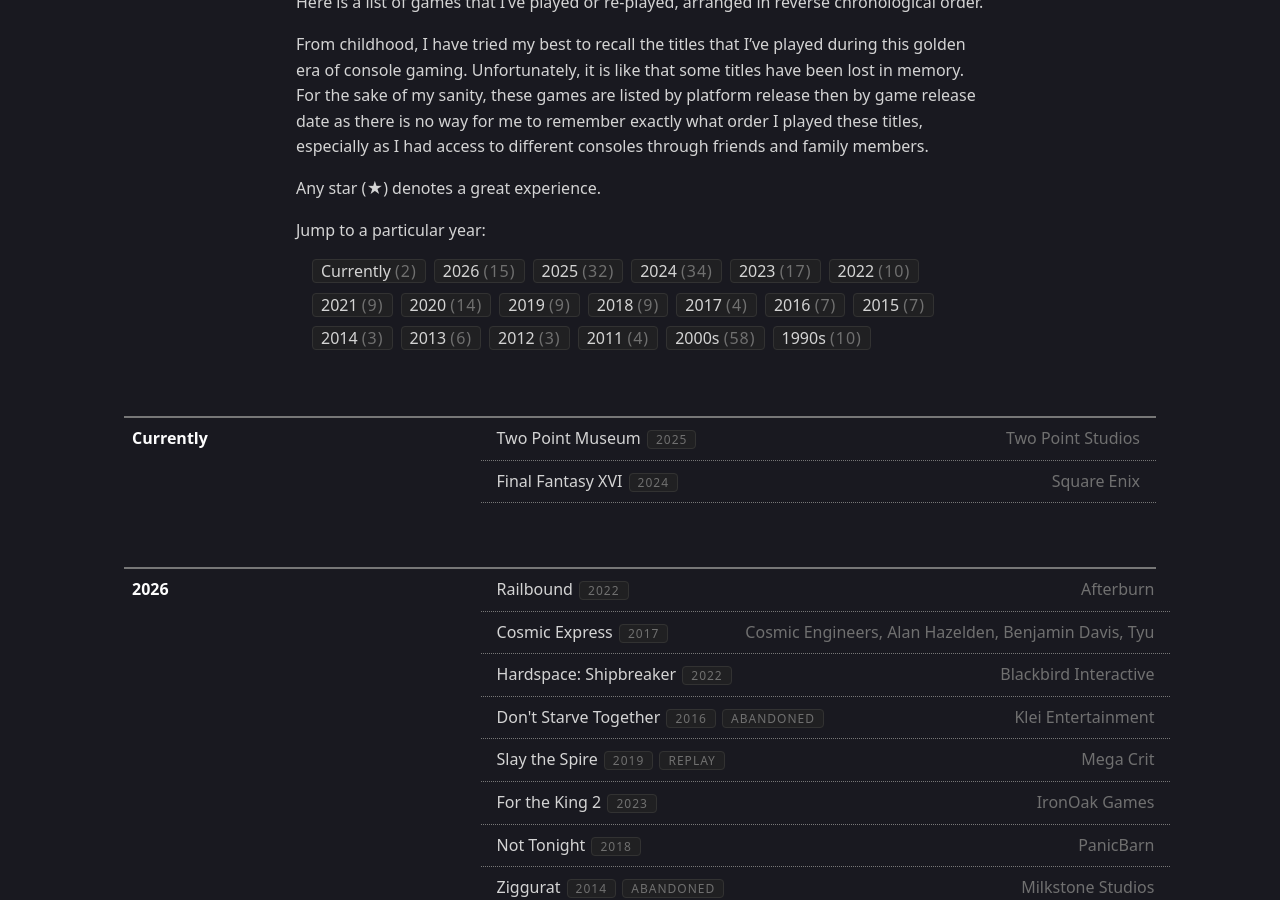
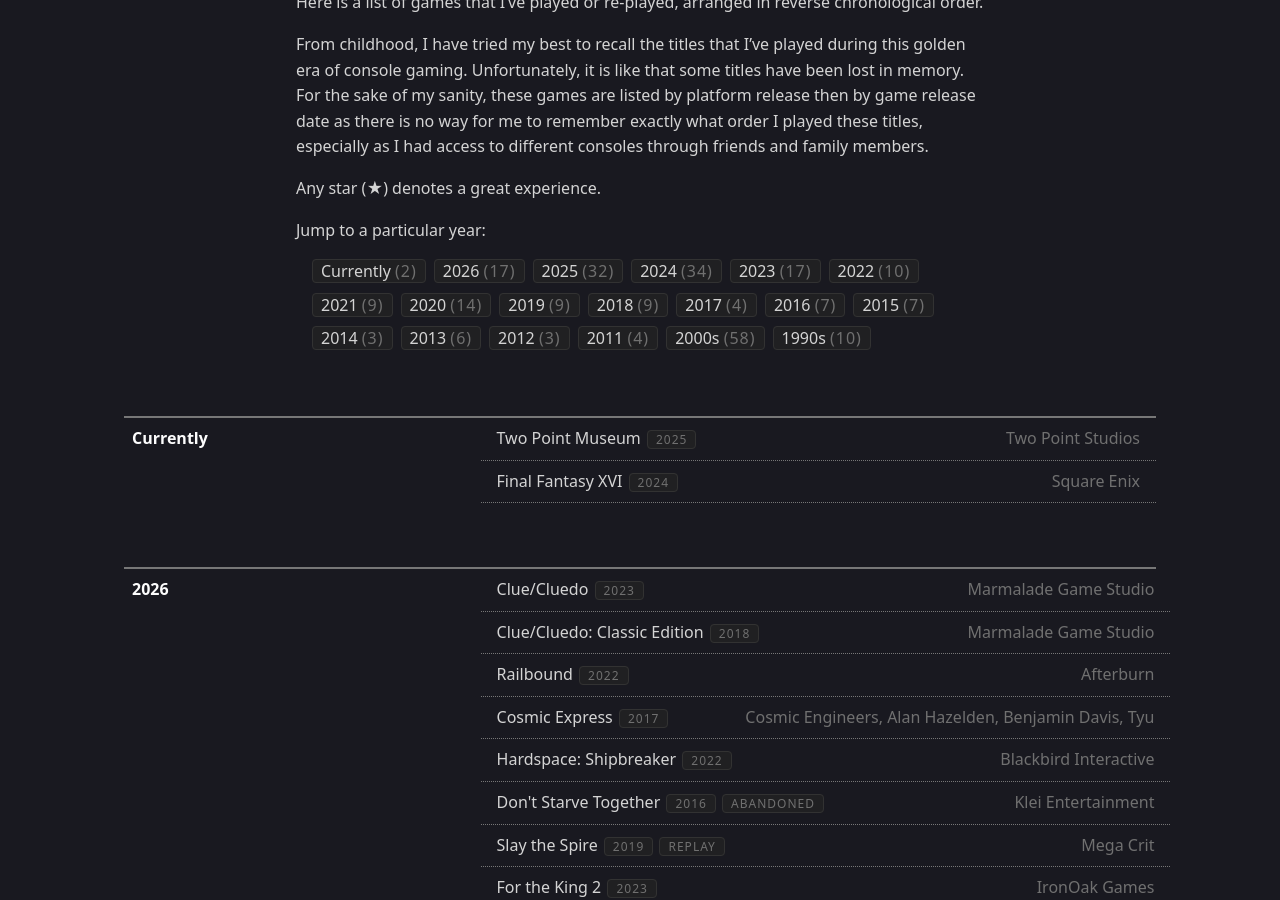
Before and after one commit to KlazHTT/personal-website, a Jekyll site: the page built from pages/gaming.md, in a window 1280 px wide and 900 px high, scrolled down 370 px. Built offline with Jekyll 4.4.1, drawn with Linux system fonts in a browser that asks for light colours.

Commit message:
Update games.yml

```diff
--- a/_data/games.yml
+++ b/_data/games.yml
@@ -10,6 +10,14 @@
       status:
 - year: 2026
   games:
+    - title: "Clue/Cluedo"
+      developer: Marmalade Game Studio
+      released: 2023
+      status: Completed
+    - title: "Clue/Cluedo: Classic Edition"
+      developer: Marmalade Game Studio
+      released: 2018
+      status: Completed
     - title: Railbound
       developer: Afterburn
       released: 2022
```
